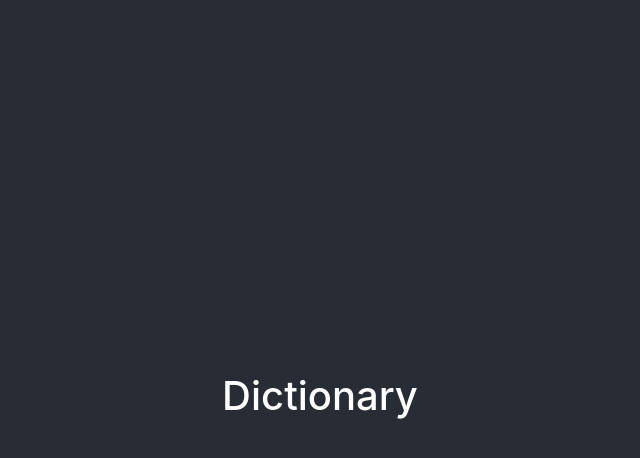
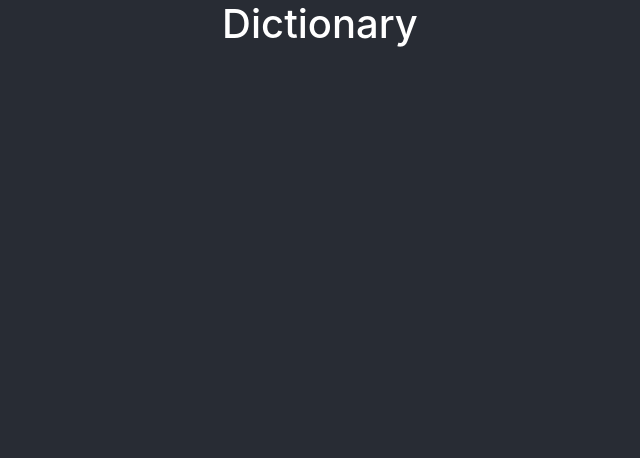
Before and after one commit to ddepierre2/dictionary_project, a React (Create React App) app: page / in a window 1280 px wide. Shown: the top 458 px of the page, without its empty margins (320-960 px from the left). Built offline with nearby package versions, Linux system fonts and the light colour scheme.

Commit message:
updated App css styling

```diff
--- a/src/App.css
+++ b/src/App.css
@@ -1,38 +1,10 @@
 .App {
   text-align: center;
-}
-
-.App-logo {
-  height: 40vmin;
-  pointer-events: none;
-}
-
-@media (prefers-reduced-motion: no-preference) {
-  .App-logo {
-    animation: App-logo-spin infinite 20s linear;
-  }
 }
 
 .App-header {
   background-color: #282c34;
   min-height: 100vh;
-  display: flex;
-  flex-direction: column;
-  align-items: center;
-  justify-content: center;
-  font-size: calc(10px + 2vmin);
+
   color: white;
 }
-
-.App-link {
-  color: #61dafb;
-}
-
-@keyframes App-logo-spin {
-  from {
-    transform: rotate(0deg);
-  }
-  to {
-    transform: rotate(360deg);
-  }
-}
```
